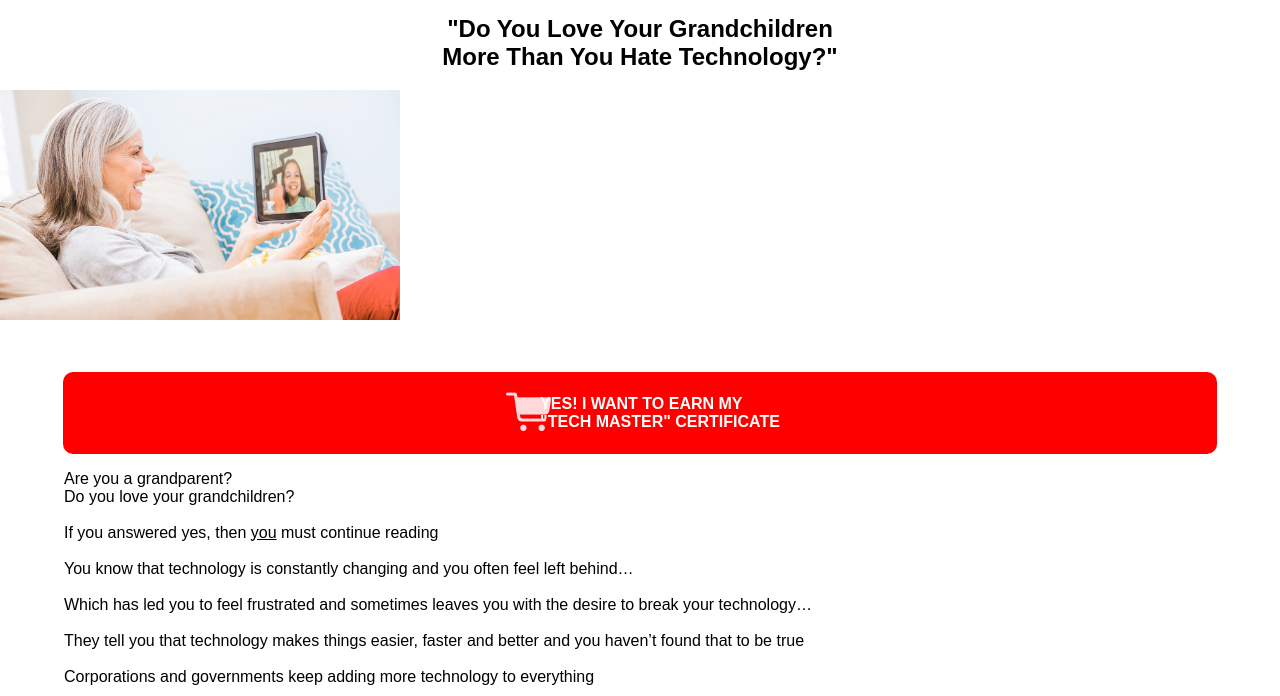
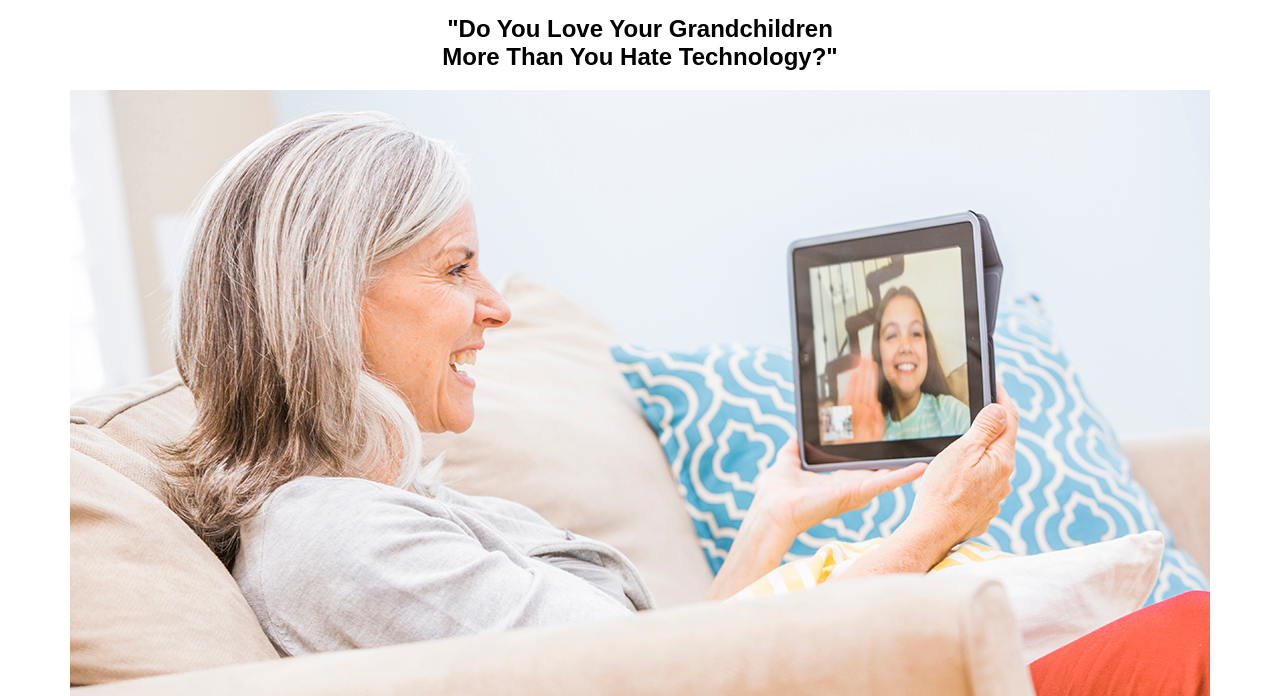
Before and after one commit to TechMasteryForSeniors/techmasteryforseniors.github.io, a plain HTML site: page academy_desktop.html in a window 1280 px wide. Shown: the part 104-800 px from the top of the page. Drawn offline with Linux system fonts and the light colour scheme.

Commit message:
Update academy_desktop.html

```diff
--- a/academy_desktop.html
+++ b/academy_desktop.html
@@ -83,8 +83,9 @@
     }
 
     img {
-      max-width: 400px;
-      text-alignment: center;
+      display: block;
+      margin-left: auto;
+      margin-right: auto;
     }
 
     .text {
@@ -182,9 +183,7 @@
       "Do You Love Your Grandchildren <br>More Than You Hate Technology?"
     </p>
     <div class="spacer"></div>
-    <div style="text-alignment: center">
-       <img  style="margin-bottom:32px" src="grandparent_video.jpg" >
-    </div>
+    <img  style="margin-bottom:32px" src="grandparent_video.jpg" >
 
 
     <!--<div class="videoDesc">
```
